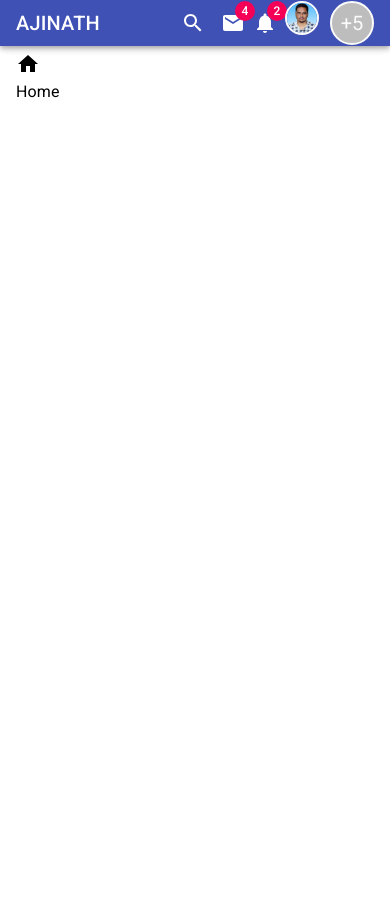
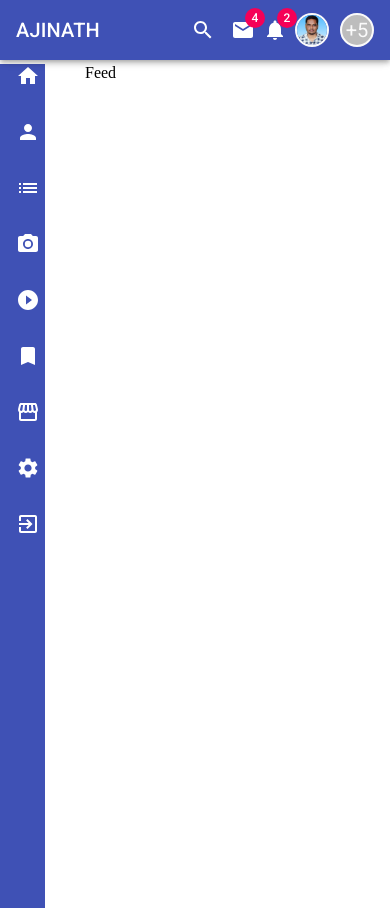
Before and after one commit to ajinath2151/ReactWebpages, a React (Create React App) app in the folder youtube/: page / in a window 390 px wide. Before the commit the page ends 844 px from the top, so only its background shows below. Built offline with nearby package versions, Linux system fonts and the light colour scheme.

Commit message:
completed design till LeftBar component with responsive

```diff
--- a/youtube/src/App.js
+++ b/youtube/src/App.js
@@ -1,24 +1,33 @@
-import { Grid } from "@material-ui/core";
+import { Grid, makeStyles } from "@material-ui/core";
 import Navbar from "./components/Navbar";
 import LeftBar from "./components/LeftBar";
 import Feed from "./components/Feed";
 import RightBar from "./components/RightBar";
 
+const useStyles = makeStyles((theme)=>({
+  right: {
+    [theme.breakpoints.down("sm")]: {
+      display:"none",
+    },
+  },
+}))
 
 
 const App = () => {
+
+  const classes = useStyles();
 
     return (
     <div>
       <Navbar />
       <Grid container spacing={3}>
-        <Grid item xs={2}>
+        <Grid item sm={2} xs={2}>
           <LeftBar />
         </Grid>
-        <Grid item xs={7}>
+        <Grid item sm={7} xs={10}>
           <Feed />
         </Grid>
-        <Grid item xs={3}>
+        <Grid item sm={3} className={classes.right} >
           <RightBar />
         </Grid>
       </Grid>
--- a/youtube/src/components/Feed.js
+++ b/youtube/src/components/Feed.js
@@ -1,15 +1,19 @@
-import { makeStyles } from "@material-ui/core";
+import { Container, makeStyles } from "@material-ui/core";
 
 
-const useStyles = makeStyles((theme)=>(({})));
+const useStyles = makeStyles((theme)=>(({
+  container: {
+    marginTop:theme.spacing(8),
+  },
+})));
 
 const Feed = () => {
 
   const classes = useStyles();
   return (
-    <div>
+    <Container className={classes.container}>
       Feed
-    </div>
+    </Container>
   );
 };
 
--- a/youtube/src/components/LeftBar.js
+++ b/youtube/src/components/LeftBar.js
@@ -1,19 +1,80 @@
 import { Container, Typography, makeStyles } from "@material-ui/core";
-import { Home } from "@material-ui/icons";
+import { CameraAlt, Home, Person, PlayCircleFilled, List, Bookmark, Storefront, Settings, ExitToApp } from "@material-ui/icons";
 
-const useStyles = makeStyles((theme) => ({}));
+const useStyles = makeStyles((theme) => ({
+  container: {
+    height:"100vh",
+    color:"white",
+    marginTop:theme.spacing(8),
+    backgroundColor:theme.palette.primary.main,
+    [theme.breakpoints.up("sm")]: {
+      backgroundColor:"white",
+      color:"#555",
+      border:"2px solid #cbc6c6"
+    },
+  },
+  item: {
+    display:"flex",
+    alignItems:"center",
+    marginBottom:theme.spacing(4),
+    [theme.breakpoints.up("sm")]: {
+      marginBottom:theme.spacing(3),
+      cursor:"Pointer",
+    },
+  },
+  icon:{
+    marginRight:theme.spacing(1),
+    [theme.breakpoints.up("sm")]: {
+      fontSize:"18px"
+    }
+  },
+  text: {
+    fontWeight:500,
+    [theme.breakpoints.down("sm")] : {
+      display:"none",
+    },
+  },
+}));
 
 const LeftBar = () => {
   const classes = useStyles();
   return (
-    <Container>
+    <Container className={classes.container}>
       <div className={classes.item}>
         <Home className={classes.icon} />
-        <Typography className={classes.text}>Home</Typography>
+        <Typography className={classes.text}>Homepage</Typography>
       </div>
       <div className={classes.item}>
-        <Home className={classes.icon} />
-        <Typography className={classes.text}>Home</Typography>
+        <Person className={classes.icon} />
+        <Typography className={classes.text}>Friends</Typography>
+      </div>
+      <div className={classes.item}>
+        <List className={classes.icon} />
+        <Typography className={classes.text}>Lists</Typography>
+      </div>
+      <div className={classes.item}>
+        <CameraAlt className={classes.icon} />
+        <Typography className={classes.text}>Camera</Typography>
+      </div>
+      <div className={classes.item}>
+        <PlayCircleFilled className={classes.icon} />
+        <Typography className={classes.text}>Video</Typography>
+      </div>
+      <div className={classes.item}>
+        <Bookmark className={classes.icon} />
+        <Typography className={classes.text}>Collections</Typography>
+      </div>
+      <div className={classes.item}>
+        <Storefront className={classes.icon} />
+        <Typography className={classes.text}>Market Place</Typography>
+      </div>
+      <div className={classes.item}>
+        <Settings className={classes.icon} />
+        <Typography className={classes.text}>Settings</Typography>
+      </div>
+      <div className={classes.item}>
+        <ExitToApp className={classes.icon} />
+        <Typography className={classes.text}>Logout</Typography>
       </div>
     </Container>
   );
--- a/youtube/src/components/Navbar.js
+++ b/youtube/src/components/Navbar.js
@@ -13,7 +13,7 @@
   toolbar: {
     display: "flex",
     justifyContent: "space-between",
-    minHeight:"46px"
+    minHeight:"60px"
   },
   logoLarge: {
     display: "none",
--- a/youtube/src/components/RightBar.js
+++ b/youtube/src/components/RightBar.js
@@ -1,15 +1,19 @@
-import { makeStyles } from "@material-ui/core";
+import { Container, makeStyles } from "@material-ui/core";
 
 
-const useStyles = makeStyles((theme)=>(({})));
+const useStyles = makeStyles((theme)=>(({
+  container: {
+    marginTop:theme.spacing(8),
+  },
+})));
 
 const RightBar = () => {
 
   const classes = useStyles();
   return (
-    <div>
+    <Container className={classes.container}>
         RightBar
-    </div>
+    </Container>
   );
 };
 
--- a/youtube/src/index.css
+++ b/youtube/src/index.css
@@ -1,6 +1,7 @@
 .MuiAvatar-root {
-    width: 30px;
-    height: 30px;
+    width: 30px !important;
+    height: 30px !important;
     z-index: 0;
     margin-left: -5px;
+    /* color: #cbc6c6; */
 }
```
